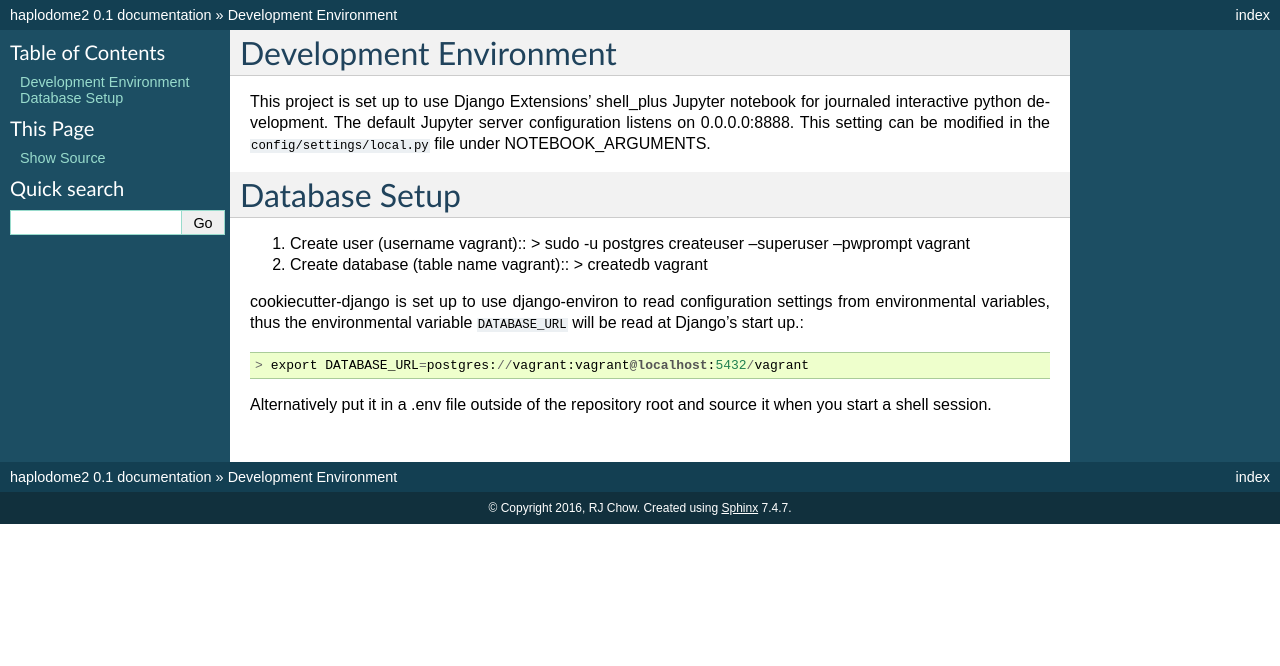
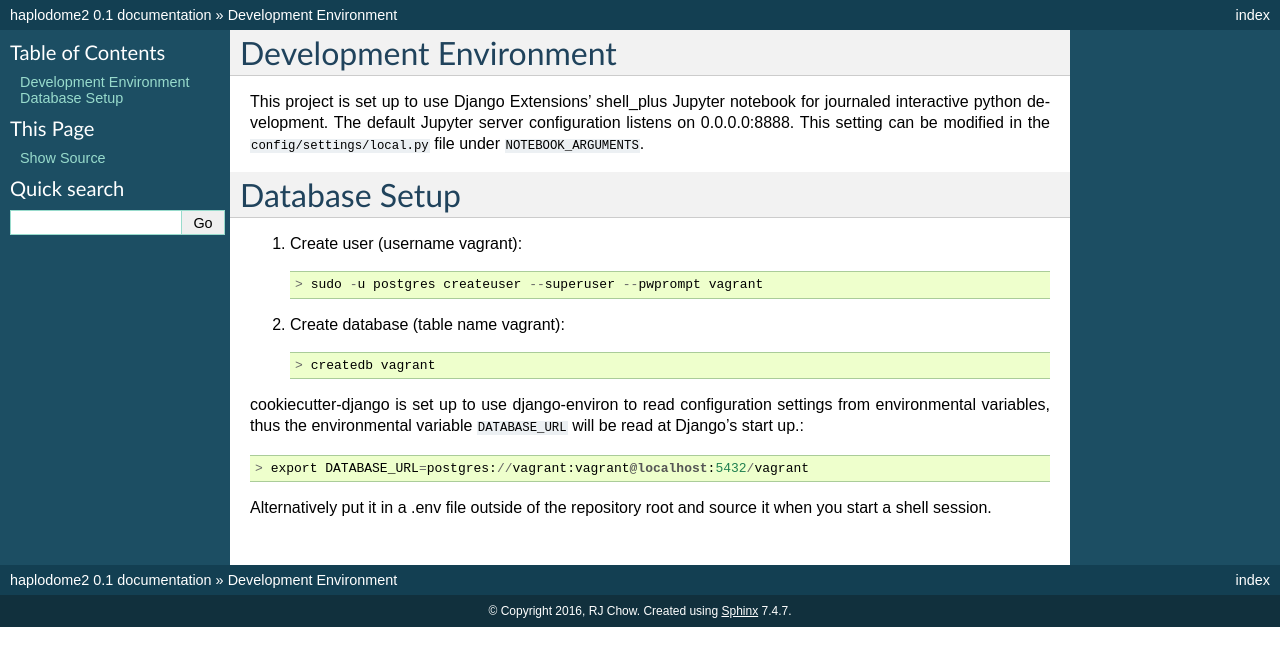
Before and after one commit to siriuz/haplodome2, a Sphinx documentation site: the page built from hdome2/docs/development.rst, in a window 1280 px wide. Shown: the top 666 px of the page. Built offline with Sphinx 7.4.7, drawn with Linux system fonts in a browser that asks for light colours; pages that are not in the unit, such as notebooks, are missing from menus.

```diff
--- a/hdome2/docs/development.rst
+++ b/hdome2/docs/development.rst
@@ -1,16 +1,20 @@
 Development Environment
 =========
 This project is set up to use Django Extensions' shell_plus Jupyter notebook for journaled interactive python development.
-The default Jupyter server configuration listens on 0.0.0.0:8888. This setting can be modified in the ``config/settings/local.py`` file under NOTEBOOK_ARGUMENTS.
+The default Jupyter server configuration listens on 0.0.0.0:8888. This setting can be modified in the ``config/settings/local.py`` file under ``NOTEBOOK_ARGUMENTS``.
 
 Database Setup
 ==============
 1. Create user (username vagrant)::
+
    > sudo -u postgres createuser --superuser --pwprompt vagrant
+
 2. Create database (table name vagrant)::
+
    > createdb vagrant
 
 cookiecutter-django is set up to use django-environ to read configuration settings from environmental variables, thus the environmental variable ``DATABASE_URL`` will be read at Django's start up.::
 
 > export DATABASE_URL=postgres://vagrant:vagrant@localhost:5432/vagrant
+
 Alternatively put it in a .env file outside of the repository root and source it when you start a shell session.
```
